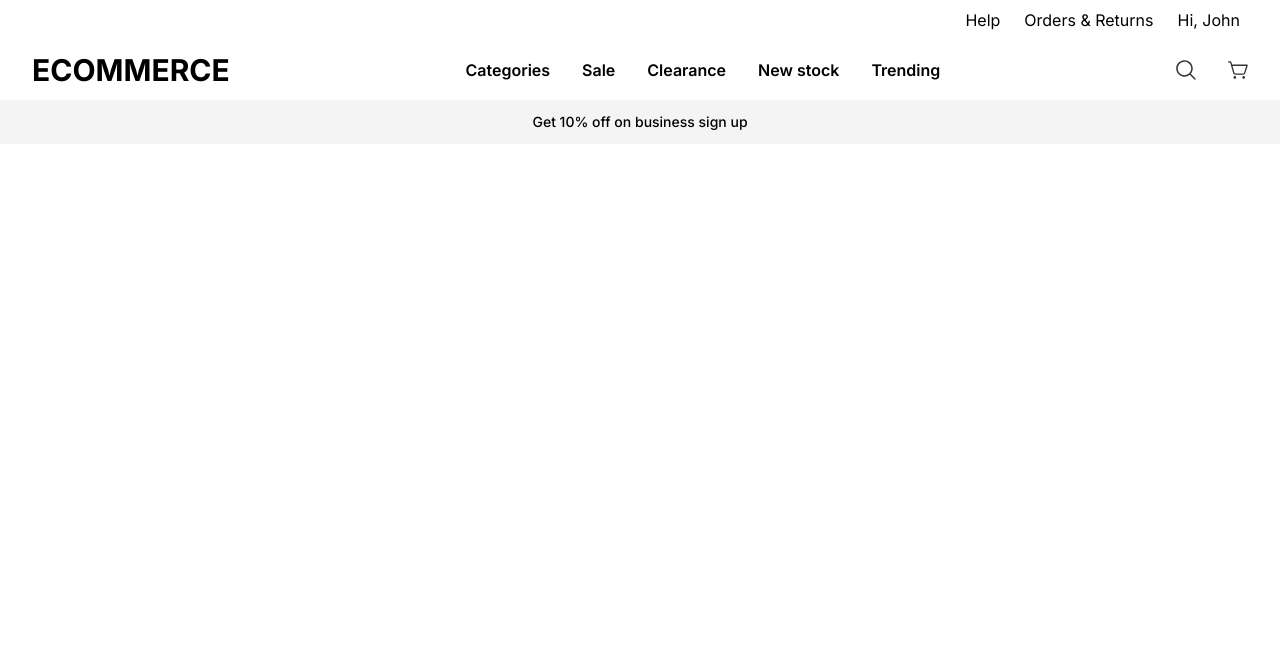
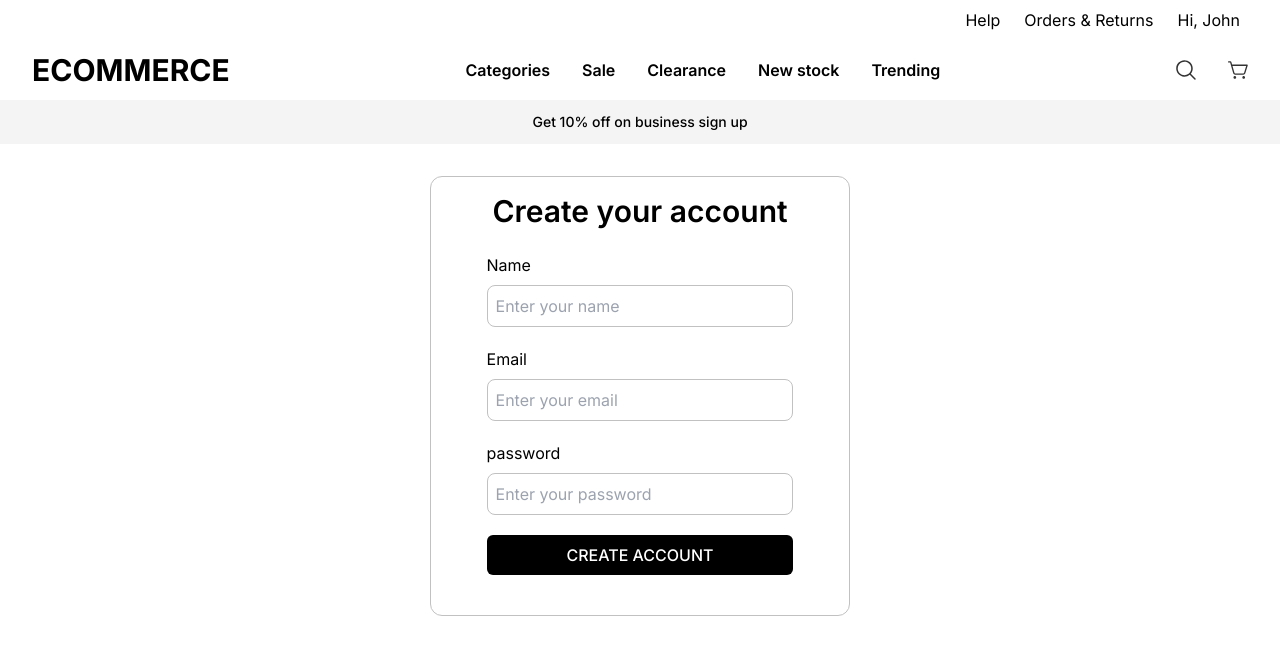
Before and after one commit to Rajvardhan222/roc8-assignment, a Next.js app: page /signup in a window 1280 px wide. Shown: the top 654 px of the page. Built offline with nearby package versions, Linux system fonts and the light colour scheme.

Commit message:
login functionality done for frontEnd

```diff
--- a/package.json
+++ b/package.json
@@ -18,6 +18,7 @@
     "@next/font": "^14.2.5",
     "@prisma/client": "^5.14.0",
     "@t3-oss/env-nextjs": "^0.10.1",
+    "axios": "^1.7.2",
     "bcrypt": "^5.1.1",
     "geist": "^1.3.0",
     "jsonwebtoken": "^9.0.2",
@@ -27,6 +28,7 @@
     "nodemailer": "^6.9.14",
     "react": "^18.3.1",
     "react-dom": "^18.3.1",
+    "react-hook-form": "^7.52.1",
     "zod": "^3.23.3"
   },
   "devDependencies": {
--- a/src/app/layout.tsx
+++ b/src/app/layout.tsx
@@ -1,10 +1,11 @@
 import Navbar from "@/components/Navbar";
+import UserContextProvider from "@/components/userContext/context";
 import "@/styles/globals.css";
 import { Inter } from '@next/font/google';
 
 const inter = Inter({ subsets: ['latin'] });
 
-import { GeistSans } from "geist/font/sans";
+
 import { type Metadata } from "next";
 
 export const metadata: Metadata = {
@@ -19,8 +20,10 @@ export default function RootLayout({
   return (
     <html lang="en" className={`${inter.className}`}>
       <body>
+        <UserContextProvider>
         <Navbar/>
         {children}
+        </UserContextProvider>
         </body>
     </html>
   );
--- a/src/app/page.tsx
+++ b/src/app/page.tsx
@@ -1,6 +1,18 @@
+'use client';
+import UserContextProvider, { useUser } from "@/components/userContext/context";
 import Link from "next/link";
+import { useRouter } from "next/navigation";
+import { useEffect } from "react";
 
 export default function HomePage() {
+  let {user} = useUser()
+let router = useRouter()
+  useEffect(() => {
+   if(!user.isLoggedIn){
+    router.push('/signup')
+   }
+  }, [user])
+
   return (
     <main>
 
--- /dev/null
+++ b/src/app/verifyOtp/page.tsx
@@ -0,0 +1,9 @@
+import React from 'react'
+
+function VerifyOtp() {
+  return (
+    <div>VerifyOtp</div>
+  )
+}
+
+export default VerifyOtp
--- a/src/components/user/SIgnup.tsx
+++ b/src/components/user/SIgnup.tsx
@@ -1,11 +1,103 @@
-import React from 'react'
+"use client";
+import { apiClient } from "@/server/api/axiosClient";
+import Input from "@/utils/Input";
+import { useRouter } from "next/navigation";
+import React, { useState } from "react";
+import { useForm } from "react-hook-form";
 
 function SIgnup() {
-  return (
-    <div>
+  const { handleSubmit, register } = useForm();
+  let router = useRouter();
+  let [errorMessage,setErrorMessage] = useState()
+  let [loading,setLoading] = useState(false)
 
-    </div>
-  )
+  const createAccount = async (data) => {
+    const { name, email, password } = data;
+    console.log('creating account ',name);
+
+    setLoading(true)
+    setErrorMessage('')
+        try {
+           let data = await apiClient.post('/user/create',{
+                name,
+                email,
+                password
+            })
+            console.log(data);
+
+
+            if (data.data.success) {
+                router.push('/verifyOtp')
+            } else {
+                setErrorMessage(data.message)
+            }
+        } catch (error) {
+            setErrorMessage(error.message)
+        }
+        setLoading(false)
 }
 
-export default SIgnup
+  return (
+    <div className="mx-auto flex w-full justify-center">
+      <div className="flex flex-col border-[1px] my-8 rounded-xl border-[#C1C1C1] px-14 py-4">
+        <div className="flex items-center justify-center text-3xl font-semibold">
+          <p>Create your account</p>
+        </div>
+        <form className="flex flex-col items-center gap-y-5 my-6" onSubmit={
+            handleSubmit(createAccount)
+
+
+            }>
+
+            <Input
+              {...register("name", {
+                required: true,
+                minLength: 3,
+                maxLength: 30,
+              })}
+              label="Name"
+              placeholder="Enter your name"
+              className="my-input-class"
+              type="text"
+              key="name"
+            />
+            <Input
+              {...register("email", {
+                required: true,
+                minLength: 3,
+                maxLength: 30,
+              })}
+              label="Email"
+              placeholder="Enter your email"
+              className="my-input-class"
+              type="email"
+              key="email"
+            />
+            <Input
+              {...register("password", {
+                required: true,
+                minLength: 3,
+                maxLength: 30,
+              })}
+              label="password"
+              placeholder="Enter your password"
+              className="my-input-class"
+              type="password"
+              key="password"
+            />
+
+            {errorMessage && (
+              <div className="text-red-500 text-xs my-2">{errorMessage}</div>
+            )}
+
+          <button type="submit" disabled={loading} className="bg-black text-white font-medium uppercase rounded-md px-20 py-2 ">
+          Create account
+          </button>
+        </form>
+        <div></div>
+      </div>
+    </div>
+  );
+}
+
+export default SIgnup;
--- /dev/null
+++ b/src/components/userContext/context.js
@@ -0,0 +1,28 @@
+'use client';
+import React, { createContext, useState } from 'react'
+
+let UserContext = createContext({
+    isLoggedIn: false,
+    name : "",
+    email : "",
+
+})
+function UserContextProvider({children })  {
+    let [user,setUser] = useState({
+        isLoggedIn: false,
+        name : "",
+        email : "",
+
+    })
+  return (
+   <UserContext.Provider value={{user,setUser}}>
+        {children}
+   </UserContext.Provider>
+  )
+}
+
+export default UserContextProvider
+
+export function useUser() {
+    return React.useContext(UserContext)
+}
--- /dev/null
+++ b/src/server/api/axiosClient.ts
@@ -0,0 +1,21 @@
+import axios from 'axios';
+
+// Create an instance of axios
+export const apiClient = axios.create({
+  baseURL: 'http://localhost:3001/api',
+  timeout: 10000, withCredentials: true,
+  headers: {
+    'Content-Type': 'application/json',
+  },
+});
+
+apiClient.interceptors.response.use(
+  response => response,
+  error => {
+    // Handle the error
+    if (error.response && error.response.data) {
+      return Promise.reject(error.response.data);
+    }
+    return Promise.reject(error);
+  }
+);
--- /dev/null
+++ b/src/utils/Input.tsx
@@ -0,0 +1,14 @@
+import React, { forwardRef } from 'react'
+
+function Input({placeholder,className,label,type,key,...props},ref) {
+  return (
+       <div className='flex flex-col gap-y-2 w-full'>
+
+       <label htmlFor={key} className='font-normal' >{label}</label>
+        <input id={key} className={`p-2 outline-none border-[#C1C1C1] border-[1px] rounded-lg   ${className}`} type={type} placeholder={placeholder} ref={ref} {...props}/>
+
+        </div>
+  )
+}
+
+export default forwardRef(Input)
```
Also changed, not shown: 1 other file (tests, documents, lock files or other folders).
